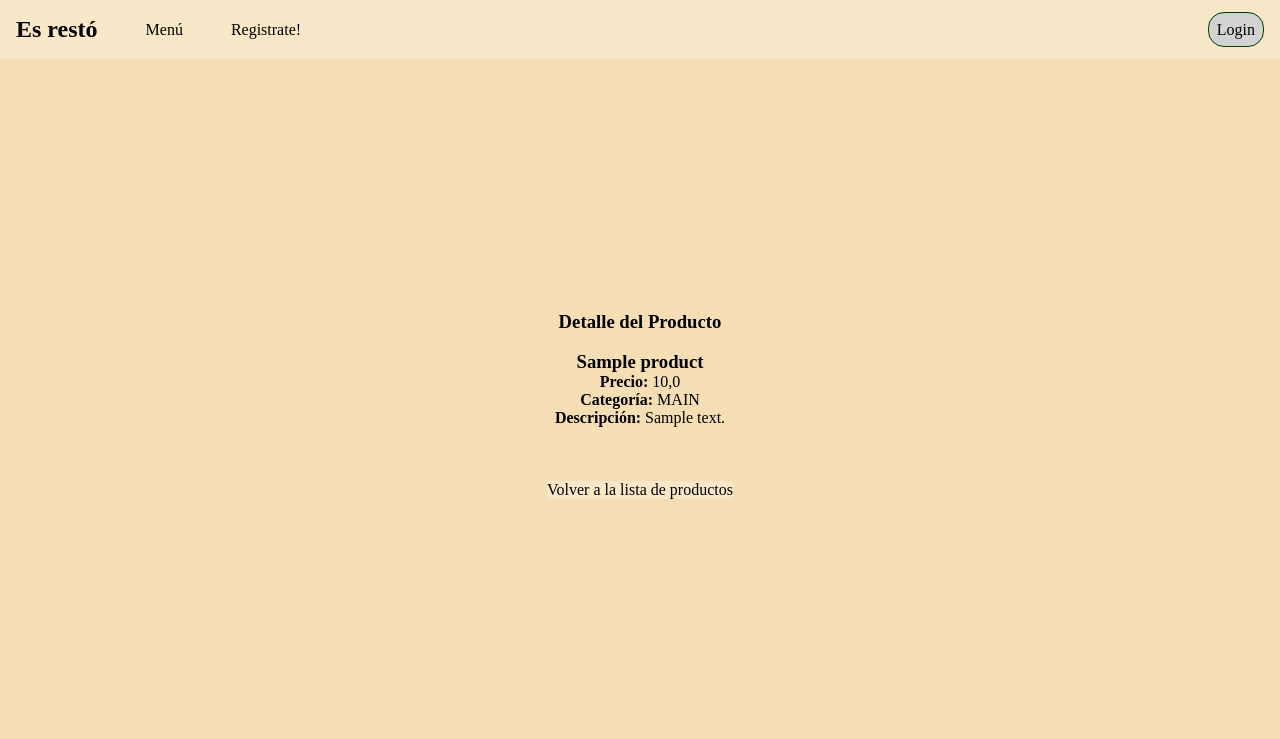
After one commit to pablolospe/django-backend, a Django app: page /product/1/ in a window 1280 px wide. The commit adds this page. Shown: the top 739 px of the page. Run offline with Django 4.2, Linux system fonts and the light colour scheme; tables that the repository leaves empty hold one stand-in row (values such as "Sample post").

Commit message:
productDetails

```diff
--- /dev/null
+++ b/grupo10/web/static/web/style/productDetail.css
@@ -0,0 +1,17 @@
+select{
+    background-color: white;
+    padding-right: 1rem;
+    padding: 0.5rem;
+    border-radius: 2rem;
+}
+
+.hover-effect {
+    width: 20rem;
+    color: black;
+    transition: color 0.3s;
+}
+
+.hover-effect:hover {
+    color: red;
+    cursor: pointer;
+}
--- a/grupo10/web/templates/web/menu.html
+++ b/grupo10/web/templates/web/menu.html
@@ -18,7 +18,8 @@
     </tr>
     {% for product in products %}
     <tr>
-        <td >{{ product.name | title }} </td>
+        <td><a href="{% url 'productDetail' product.id %}">{{ product.name | title }}</a></td>
+        <!-- <td >{{ product.name | title }} </td> -->
         <td >$ {{ product.price|floatformat:2 }}</td>
         <td >{{ product.get_category_display }}</td>
     </tr>
--- /dev/null
+++ b/grupo10/web/templates/web/productDetail.html
@@ -0,0 +1,28 @@
+{% extends "web/base.html" %}
+{% load static %}
+
+
+{% block titulo %} menú {% endblock %}
+
+{% block extra_css %}
+<link rel="stylesheet" href="{% static 'web/style/productDetail.css' %}">
+{% endblock %}
+
+
+{% block main %}
+
+
+
+  <h3>Detalle del Producto</h3>
+  <br/>
+  <h3>{{ product.name }}</h3>
+  <p><strong>Precio:</strong> {{ product.price }}</p>
+  <p><strong>Categoría:</strong> {{ product.category }}</p>
+  <p><strong>Descripción:</strong> {{ product.description }}</p>
+  <br/>
+  <br/>
+  <br/>
+  <a href="{% url 'menu' %}">Volver a la lista de productos</a>
+
+
+{% endblock %}
--- a/grupo10/web/urls.py
+++ b/grupo10/web/urls.py
@@ -14,6 +14,8 @@ urlpatterns = [
     path('orderForm/', views.orderForm, name='orderForm'),
 
     path('menu/', views.menu, name='menu'),
+    path('product/<int:product_id>/', views.productDetail, name='productDetail'),
+
     path('clients/', views.ClientListView.as_view(), name='clients'),
     path('orders/', views.OrderListView.as_view(), name='orders'),
 ]
--- a/grupo10/web/views.py
+++ b/grupo10/web/views.py
@@ -1,4 +1,4 @@
-from django.shortcuts import render, redirect
+from django.shortcuts import render, redirect, get_object_or_404
 from .forms import *
 from .models import Product, Client, Order
 from django.contrib.auth.models import User
@@ -103,6 +103,12 @@ def productForm(request):
 
     return render(request, 'web/productForm.html', context)
 
+def productDetail(request, product_id):
+    product = get_object_or_404(Product, id=product_id)
+    context = {
+        'product': product
+    }
+    return render(request, 'web/productDetail.html', context)
 
 def orderForm(request):
     if request.method == 'POST':
```
